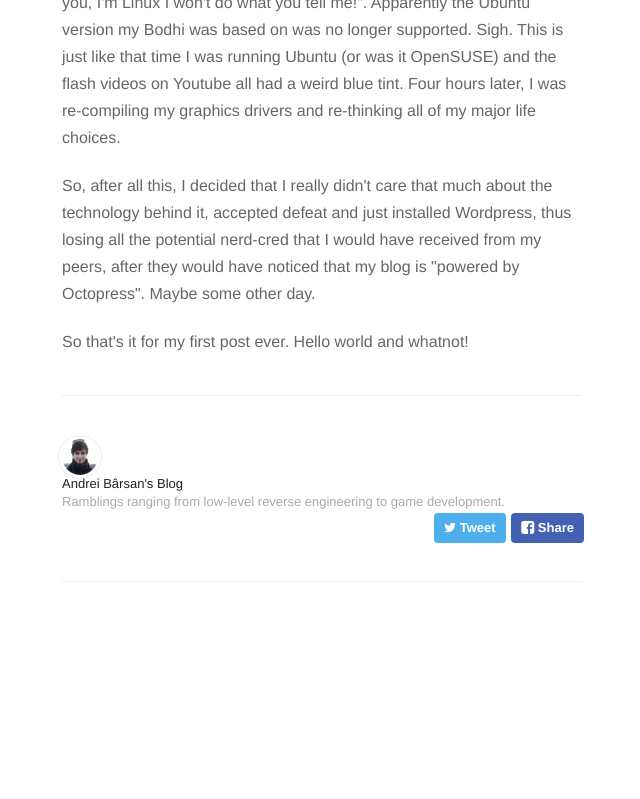
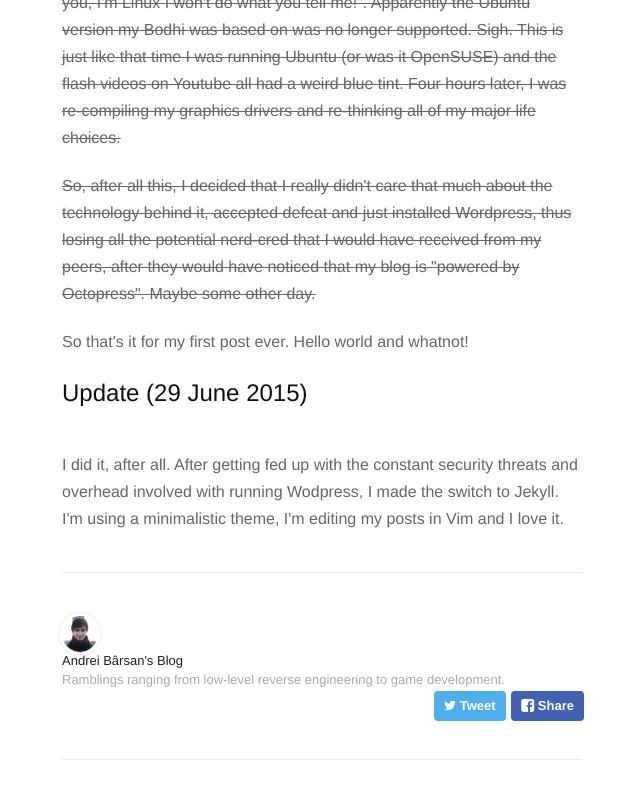
Before and after one commit to AndreiBarsan/andreibarsan.github.io, a Jekyll site: the page built from _posts/2013-08-18-ludum-dare-27-approaching-and-blog-woes.html, in a window 1280 px wide and 900 px high, scrolled down 2122 px. Shown: the top 799 px of the window, without its empty margins (318-958 px from the left). Built offline with Jekyll 4.4.1, drawn with Linux system fonts in a browser that asks for light colours; nearby versions of some CDN libraries; Markdown is read by kramdown in place of the engine named in the settings; before the commit the page ends 2844 px from its top, so only the background shows below that.

Commit message:
Cleaned up post formatting for two old posts.

```diff
--- a/_posts/2013-08-18-ludum-dare-27-approaching-and-blog-woes.html
+++ b/_posts/2013-08-18-ludum-dare-27-approaching-and-blog-woes.html
@@ -19,18 +19,106 @@
 #  display_name: siegedog
 #  first_name: ''
 #  last_name: ''
-#excerpt: !ruby/object:Hpricot::Doc
-#  options: {}
 ---
 <h1>Ludum Dare</h1>
-<p>Well, <a title="woo, game jams!" href="http://www.ludumdare.com/compo/">Ludum Dare 27</a> is less than one week away, but my preparations are still far from done. But that's OK - it's part of the challenge after all.</p>
-<p>If you haven't head of it, <a title="woo, game jams!" href="http://www.ludumdare.com/compo/">Ludum Dare</a> is a <strong>rapid-prototyping game development</strong> challenge, where the participants (usually around 1000; Ludum Dare 26, which took place this April, has over 2000 participants!) have <strong>48 hours</strong> at their disposal to develop a game from scratch, based on a given theme. Well, "from scratch", in this case refers to the content itself. You're not allowed to use any pre-existing content, be it a public domain image or sound sample. It's just against the rules. However, as far as frameworks, engines and libraries are concerned, there are basically <em>no restrictions</em>, and people use everything from their little C++ frameworks and Flash, to <a title="go on, try it, it's easy to set up and won't bite!" href="http://libgdx.badlogicgames.com/">libgdx</a> (which is what I use), <a title="whoa" href="http://unity3d.com/">Unity 3D</a>, Construct, XNA and other large frameworks and tool sets. And by the way, the name is pronounced Loo-Doom Dah-Reh, since it comes from Latin and essentially means "To give a game". Some people just pronounce it Loo-Doom Dare (dare, as in challenge), which is also pretty cool.</p>
-<p>You'd think it's a no-brainer to choose the framework to use - just pick a really well-documented one a few weeks in advance, mess around with it, and use it during Ludum Dare. Duh! But it's just not that easy. It's sometimes easy to create a toy app in a framework and immediately convince yourself that you know how to use it, only for Ludum Dare to start and you to find yourself stuck trying to change some of the framework's behavior to make some small detail in your game work. BAM! - several valuable hours down the hatch.</p>
-<p>Some coders start from scratch every time. <a href="http://notch.tumblr.com/">Notch</a>, the creator of Minecraft, sometimes takes part in Ludum Dare, but every time he just starts with the bare minimum - the Java standard library plus lwjgl (LightWeight Java Game Library), which is only a thin OpenGL wrapper for Java. He then proceed to write the sprite loading, physics, rendering logic and <strong>everything from scratch</strong>. <a title="whoa^2" href="http://www.youtube.com/watch?v=KcfFJ6pNEZk">In LD21 he even wrote a simple <strong>raytracer</strong> from scratch with no references. Beat that!</a></p>
-<p>Like I mentioned before, I'm going to use <a title="go on, try it, it's easy to set up and won't bite!" href="http://libgdx.badlogicgames.com/">libgdx</a> and hopefully create something at least half-decent. It's a really nice framework with a great, healthy environment. It's amazing in that it allows coders to write the core game logic in a platform-agnostic way, allowing libgdx's internals to take care of the details. With only minor additional code (such as handling different screen sizes, dpis, touch vs. mouse input etc.) your game can run on almost any desktop OS (Linux, OSX, BSD, Windows work! - sorry <a title="I couldn't get it to start in VirtualBox, even after hours of messing around..." href="http://en.wikipedia.org/wiki/Plan_9_from_Bell_Labs">Plan 9</a> users), in-browser using Java Applets (*shudder*) or HTML5. Yep, HTML5. Libgdx can compile Java int Javascript, using <a title="Witchcraft! Atwood's law is true!" href="http://www.gwtproject.org/?csw=1">GWT</a>.</p>
-<p>I've taken part in Ludum Dare several times before, and ended up posting the resulting games 3 times, and scrapping my project twice (once while working alone, and the other time by working with a friend and falling horribly behind). My creations can be found <a title="S'not so bad" href="http://www.ludumdare.com/compo/author/andreibarsan/">on my Ludum Dare profile page</a>.</p>
+<p>Well, <a title="woo, game jams!"
+    href="http://www.ludumdare.com/compo/">Ludum Dare 27</a> is less than one
+  week away, but my preparations are still far from done. But that's OK - it's
+  part of the challenge after all.</p>
+
+<p>If you haven't head of it, <a title="woo, game jams!"
+    href="http://www.ludumdare.com/compo/">Ludum Dare</a> is
+  a <strong>rapid-prototyping game development</strong> challenge, where the
+  participants (usually around 1000; Ludum Dare 26, which took place this
+  April, has over 2000 participants!) have <strong>48 hours</strong> at their
+  disposal to develop a game from scratch, based on a given theme. Well, "from
+  scratch", in this case refers to the content itself. You're not allowed to
+  use any pre-existing content, be it a public domain image or sound sample.
+  It's just against the rules. However, as far as frameworks, engines and
+  libraries are concerned, there are basically <em>no restrictions</em>, and
+  people use everything from their little C++ frameworks and Flash, to <a
+    title="go on, try it, it's easy to set up and won't bite!"
+    href="http://libgdx.badlogicgames.com/">libgdx</a> (which is what I use),
+  <a title="whoa" href="http://unity3d.com/">Unity 3D</a>, Construct, XNA and
+  other large frameworks and tool sets. And by the way, the name is pronounced
+  Loo-Doom Dah-Reh, since it comes from Latin and essentially means "To give
+  a game". Some people just pronounce it Loo-Doom Dare (dare, as in challenge),
+  which is also pretty cool.</p>
+
+<p>You'd think it's a no-brainer to choose the
+  framework to use - just pick a really well-documented one a few weeks in
+  advance, mess around with it, and use it during Ludum Dare. Duh! But it's
+  just not that easy. It's sometimes easy to create a toy app in a framework
+  and immediately convince yourself that you know how to use it, only for Ludum
+  Dare to start and you to find yourself stuck trying to change some of the
+  framework's behavior to make some small detail in your game work. BAM!
+  - several valuable hours down the hatch.</p>
+
+<!--more-->
+
+<p>Some coders start from
+  scratch every time. <a href="http://notch.tumblr.com/">Notch</a>, the creator
+  of Minecraft, sometimes takes part in Ludum Dare, but every time he just
+  starts with the bare minimum - the Java standard library plus lwjgl
+  (LightWeight Java Game Library), which is only a thin OpenGL wrapper for
+  Java. He then proceed to write the sprite loading, physics, rendering logic
+  and <strong>everything from scratch</strong>. <a title="whoa^2"
+    href="http://www.youtube.com/watch?v=KcfFJ6pNEZk">In LD21 he even wrote
+    a simple <strong>raytracer</strong> from scratch with no references. Beat
+    that!</a></p>
+
+<p>Like I mentioned before, I'm going to use <a title="go on, try it, it's easy
+    to set up and won't bite!"
+    href="http://libgdx.badlogicgames.com/">libgdx</a> and hopefully create
+  something at least half-decent. It's a really nice framework with a great,
+  healthy environment. It's amazing in that it allows coders to write the core
+  game logic in a platform-agnostic way, allowing libgdx's internals to take
+  care of the details. With only minor additional code (such as handling
+  different screen sizes, dpis, touch vs. mouse input etc.) your game can run
+  on almost any desktop OS (Linux, OSX, BSD, Windows work! - sorry <a title="I
+    couldn't get it to start in VirtualBox, even after hours of messing
+    around..." href="http://en.wikipedia.org/wiki/Plan_9_from_Bell_Labs">Plan
+    9</a> users), in-browser using Java Applets (*shudder*) or HTML5. Yep,
+  HTML5. Libgdx can compile Java int Javascript, using <a title="Witchcraft!
+    Atwood's law is true!" href="http://www.gwtproject.org/?csw=1">GWT</a>.</p>
+
+<p>I've taken part in Ludum Dare several times before, and ended up posting the
+  resulting games 3 times, and scrapping my project twice (once while working
+  alone, and the other time by working with a friend and falling horribly
+  behind). My creations can be found <a title="S'not so bad"
+    href="http://www.ludumdare.com/compo/author/andreibarsan/">on my Ludum Dare
+    profile page</a>.</p>
+
+<del>
 <h1>Blog woes</h1>
-<p>tl;dr: I spent 3-4 hours trying to get Octopress to work, leading to frustration, a(n) (useless, failed) distro-upgrade and <a title="yeah." href="https://rvm.io/">rvm</a> problems. I managed to set up Wordpress in 30 seconds.</p>
-<p>Since my site (currently) runs on a shared host, I couldn't get Octopress to install server-side. The obvious alternative (well, it's actually how you're supposed to do it) is to install it on your own computer and just deploy the updates using RSync over SSH. Apparently my dusty-old Bodhi Linux's repositories were all out-of-date and it refused to install any dependencies. All of the mirrors were 404-ing in a large chorus of "Fuck you, I'm Linux I won't do what you tell me!". Apparently the Ubuntu version my Bodhi was based on was no longer supported. Sigh. This is just like that time I was running Ubuntu (or was it OpenSUSE) and the flash videos on Youtube all had a weird blue tint. Four hours later, I was re-compiling my graphics drivers and re-thinking all of my major life choices.</p>
-<p>So, after all this, I decided that I really didn't care that much about the technology behind it, accepted defeat and just installed Wordpress, thus losing all the potential nerd-cred that I would have received from my peers, after they would have noticed that my blog is "powered by Octopress". Maybe some other day.</p>
+<p>tl;dr: I spent 3-4 hours trying to get Octopress to work, leading to
+  frustration, a(n) (useless, failed) distro-upgrade and <a title="yeah."
+    href="https://rvm.io/">rvm</a> problems. I managed to set up Wordpress in
+  30 seconds.</p>
+
+<p>Since my site (currently) runs on a shared host, I couldn't get Octopress to
+  install server-side. The obvious alternative (well, it's actually how you're
+  supposed to do it) is to install it on your own computer and just deploy the
+  updates using RSync over SSH. Apparently my dusty-old Bodhi Linux's
+  repositories were all out-of-date and it refused to install any dependencies.
+  All of the mirrors were 404-ing in a large chorus of "Fuck you, I'm Linux
+  I won't do what you tell me!". Apparently the Ubuntu version my Bodhi was
+  based on was no longer supported. Sigh. This is just like that time I was
+  running Ubuntu (or was it OpenSUSE) and the flash videos on Youtube all had
+  a weird blue tint. Four hours later, I was re-compiling my graphics drivers
+  and re-thinking all of my major life choices.</p>
+
+<p>So, after all this, I decided that I really didn't care that much about the
+  technology behind it, accepted defeat and just installed Wordpress, thus
+  losing all the potential nerd-cred that I would have received from my peers,
+  after they would have noticed that my blog is "powered by Octopress". Maybe
+  some other day.</p>
+</del>
+
 <p>So that's it for my first post ever. Hello world and whatnot!</p>
+
+<h2>Update (29 June 2015)</h2>
+<p>I did it, after all.  After getting fed up with
+the constant security threats and overhead involved with running Wodpress, I
+made the switch to Jekyll.  I'm using a minimalistic theme, I'm editing my
+posts in Vim and I love it.</p>
--- a/_posts/2013-09-01-bgms-week-1-slow-start.html
+++ b/_posts/2013-09-01-bgms-week-1-slow-start.html
@@ -24,9 +24,9 @@
   display_name: siegedog
   first_name: ''
   last_name: ''
-excerpt: !ruby/object:Hpricot::Doc
-  options: {}
 ---
 <p>Well, here's my first update, with still not much to show. However, I've managed to add some rudimentary libgdx particle system support, as well as adding dynamically spawned enemies. I've also done some internal refactoring to speed up future development.</p>
+
 <p>BGMS stands for Beasts Grant me Strength, by the way.</p>
+
 <p>An actual demo is hopefully on the way.</p>
```
